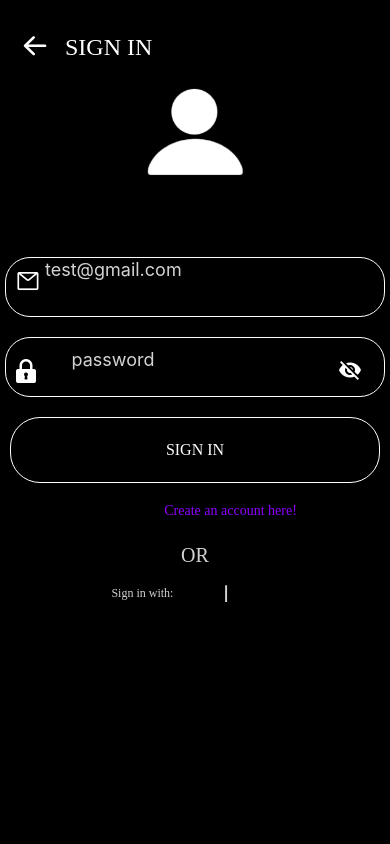
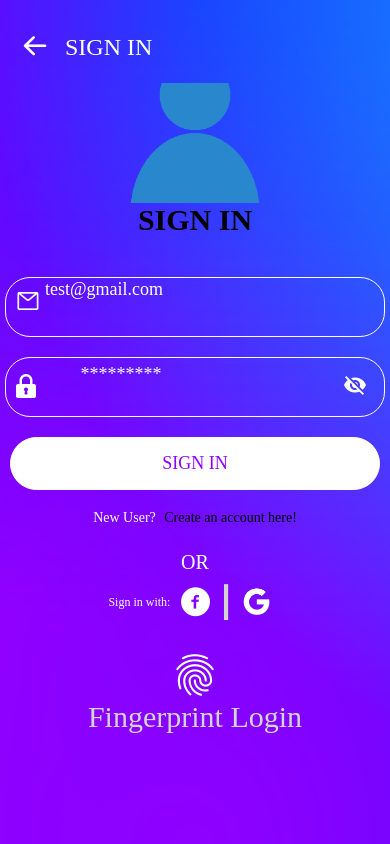
Before and after one commit to emmyCode4495/phodds_project, a React Native app: screen /Login in a window 390 px wide. Built offline with nearby package versions, Linux system fonts and the light colour scheme.

Commit message:
Reconfigured the signin and sign up pages

```diff
--- a/App.js
+++ b/App.js
@@ -4,17 +4,12 @@ import { StatusBar, View,StyleSheet } from 'react-native';
 import React from 'react';
 import colors from './src/constants/Colors';
 
-import RegisterScreen from './src/screens/authScreens/LoginScreen';
+import RegisterScreen from './src/screens/authScreens/RegisterScreen';
+import LoginScreen from './src/screens/authScreens/LoginScreen';
 import AppStack from '../phodds/src/navigation/AppStack'
 import AuthStack from '../phodds/src/navigation/AuthStack'
 import { NavigationContainer } from '@react-navigation/native';
 import RootNavigator from '../phodds/src/navigation/RootNavigator'
-
-function Home(){
-    return(
-        <AuthStack />
-    );
-}
 
 export default function App(){
     return(
@@ -23,7 +18,7 @@ export default function App(){
         barStyle="light content"
         backgroundColor= {colors.main}/>
         {/* <RootNavigator /> */}
-        <RegisterScreen/>
+        <LoginScreen/>
         </View>
     )
 }
--- a/src/screens/authScreens/LoginScreen.js
+++ b/src/screens/authScreens/LoginScreen.js
@@ -21,9 +21,14 @@ import LockedIcon from 'react-native-vector-icons/Fontisto'
 import colors from '../../constants/Colors';
 import {Formik} from "formik"
 
-function RegisterScreen({navigation}) {
+function LoginScreen({navigation}) {
   return (
+      <ImageBackground
+        source={require('../../../assets/images/drawerHeaderBackground.png')}
+        style={{flex:1,width:null,height:null}}
+      >
     <View style={styles.view1}>
+
       <View style={styles.container}>
         <View style={styles.IconStyle}>
             <ArrowIcon
@@ -41,7 +46,7 @@ function RegisterScreen({navigation}) {
       <View style={styles.view2}>
           <ImageBackground
             style={styles.imageBackgroundStyle}
-              source={require('../../../assets/images/profile.png')}
+              source={require('../../../assets/images/loginProfile.png')}
             />
             <Text style={styles.signupTxt}>SIGN IN</Text>
         </View>
@@ -62,8 +67,8 @@ function RegisterScreen({navigation}) {
               <View style={styles.emailStyle}>
                   <TextInput
                   placeholder='test@gmail.com'
-                  color={colors.main}
-                  placeholderTextColor={colors.lightGrey}
+                  color={colors.white}
+                  placeholderTextColor={colors.white}
                   style={styles.emailTextInput}
                   />
               </View>
@@ -83,9 +88,9 @@ function RegisterScreen({navigation}) {
 
               <View style={styles.emailStyle}>
                   <TextInput
-                  placeholder='password'
-                  color={colors.main}
-                  placeholderTextColor={colors.lightGrey}
+                  placeholder='*********'
+                  color={colors.white}
+                  placeholderTextColor={colors.white}
                   style={styles.emailTextInput}
                   autoFocus={false}
                   />
@@ -126,22 +131,31 @@ function RegisterScreen({navigation}) {
               size={30}
               style={styles.facebookStyle}
               />
-              <Text style={{fontWeight:'bold', color:colors.lightGrey}}>|</Text>
+              <Text style={{fontWeight:'bold', fontSize:30,color:colors.lightGrey}}>|</Text>
               <Icon
                 name='google'
                 size={30}
                 style={styles.googleStyle}
               />
             </View>
+            <View style={styles.biometricStyle}>
+              <PhoneIcons
+              name="fingerprint"
+              color={colors.white}
+              size={50}
+              />
+            <Text style={styles.biometrics}>Fingerprint Login</Text>
+            </View>
             </View>
           )}
         </Formik>
         </ScrollView>
 </View>
+</ImageBackground>
   )
 }
 
-export default RegisterScreen;
+export default LoginScreen;
 
 const styles = StyleSheet.create({
   emailStyle:{
@@ -166,7 +180,7 @@ txtTitle:{
 },
   view1:{
     flex:1,
-    backgroundColor:colors.black,
+
     justifyContent:'center',
 
   },
@@ -178,16 +192,17 @@ txtTitle:{
     justifyContent:"center"
   },
   imageBackgroundStyle:{
-    borderRadius:30,
-    resizeMode:'contain',
     alignItems:'center',
     justifyContent:'center',
-    width:150,
-    height:100
+    width:200,
+
+    height:120
   },
   signupTxt:{
     fontSize:30,
-    fontFamily:"Poppins-Bold"
+    fontFamily:"Pangolin-Regular",
+    color:colors.black,
+    fontWeight:800,
   },
   InputViews:{
     flexDirection:'row',
@@ -211,27 +226,31 @@ txtTitle:{
     marginLeft:5,
     marginRight:5,
     height:60,
-    padding:10
+    padding:5
   },
   email:{
     padding:0,
     marginTop:10,
-    marginLeft:5
+    marginLeft:5,
   },
   email1:{
     padding:0,
     marginTop:10,
     marginRight:12
   },
+  passwordTextInput:{
+    fontSize:18,
+    color:colors.white
+  },
   emailTextInput:{
     fontSize:18,
-
+    fontFamily:"Roboto-Regular"
   },
   buttonStyle:{
   borderWidth:1,
   borderColor:colors.white,
   borderRadius:30,
-  backgroundColor:colors.black
+  backgroundColor:colors.white
   },
   buttonViewStyle:{
     paddingHorizontal:10,
@@ -239,12 +258,11 @@ txtTitle:{
     width:"100%",
   },
   titleViewStyle:{
-    paddingHorizontal:10,
-    paddingVertical:15,
-    borderRadius:30,
+   paddingHorizontal:5,
+   paddingVertical:7,
     fontFamily:"Poppins-Bold",
-    color:colors.white,
-    fontSize:16
+    color:colors.main,
+    fontSize:18
   },
   newUserViewStyle:{
     flexDirection:'row',
@@ -254,12 +272,13 @@ txtTitle:{
   newUserText:{
     fontFamily:"Poppins-Bold",
     fontSize:14,
+    color:colors.white,
     marginRight:5
   },
   createAccountText:{
     fontFamily:"Poppins-Bold",
     fontSize:14,
-    color:colors.main
+    color:colors.black
   },
   altViewStyle:{
     alignItems:'center',
@@ -267,7 +286,7 @@ txtTitle:{
     marginTop:25,
   },
   altTextStyle:{
-    color:colors.lightGrey,
+    color:colors.white,
     fontFamily:'Poppins-Bold',
     fontSize:20
   },
@@ -280,17 +299,29 @@ txtTitle:{
 
   },
   signInTextStyle:{
-    color:colors.lightGrey,
+    color:colors.white,
     fontFamily:'Poppins-Bold',
     fontSize:12
   },
   facebookStyle:{
     marginRight:10,
-    marginLeft:10
+    marginLeft:10,
+    color:colors.white
   },
   googleStyle:{
     marginRight:10,
-    marginLeft:10
+    marginLeft:10,
+    color:colors.white
+  },
+  biometricStyle:{
+    justifyContent:'center',
+    alignItems:"center",
+    marginTop:20
+  },
+  biometrics:{
+    fontSize:30,
+    fontFamily:'Roboto-Bold',
+    color:colors.lightGrey
   }
 
 })
--- a/src/screens/authScreens/RegisterScreen.js
+++ b/src/screens/authScreens/RegisterScreen.js
@@ -20,9 +20,14 @@ import LockedIcon from 'react-native-vector-icons/Fontisto'
 
 import colors from '../../constants/Colors';
 import {Formik} from "formik"
+import { color } from 'react-native-elements/dist/helpers'
 
 function RegisterScreen({navigation}) {
   return (
+    <ImageBackground
+    source={require('../../../assets/images/drawerHeaderBackground.png')}
+    style={{flex:1,width:null,height:null}}
+    >
     <View style={styles.view1}>
       <View style={styles.container}>
         <View style={styles.IconStyle}>
@@ -40,10 +45,9 @@ function RegisterScreen({navigation}) {
       <ScrollView keyboardShouldPersistTaps='always'>
       <View style={styles.view2}>
       <ImageBackground
-         style={styles.imageBackgroundStyle}
-         color={colors.lightGrey}
-          source={require('../../../assets/images/profile.png')}
-        />
+            style={styles.imageBackgroundStyle}
+              source={require('../../../assets/images/loginProfile.png')}
+            />
         <Text style={styles.signupTxt}>SIGN UP</Text>
         </View>
         <Formik>
@@ -64,7 +68,7 @@ function RegisterScreen({navigation}) {
                   <TextInput
                   placeholder='John Doe'
                   color={colors.main}
-                  placeholderTextColor={colors.lightGrey}
+                  placeholderTextColor={colors.white}
                   style={styles.emailTextInput}
                   autoFocus={true}
                   />
@@ -85,7 +89,7 @@ function RegisterScreen({navigation}) {
                   <TextInput
                   placeholder='email'
                   color={colors.main}
-                  placeholderTextColor={colors.lightGrey}
+                  placeholderTextColor={colors.white}
                   style={styles.emailTextInput}
                   />
               </View>
@@ -104,7 +108,7 @@ function RegisterScreen({navigation}) {
               <View style={styles.emailStyle}>
                   <TextInput
                   placeholder='+234 800 000 000'
-                  placeholderTextColor={colors.lightGrey}
+                  placeholderTextColor={colors.white}
                   keyboardType='numeric'
                   color={colors.main}
                   style={styles.emailTextInput}
@@ -127,7 +131,7 @@ function RegisterScreen({navigation}) {
                   <TextInput
                   placeholder='password'
                   color={colors.main}
-                  placeholderTextColor={colors.lightGrey}
+                  placeholderTextColor={colors.white}
                   style={styles.emailTextInput}
                   autoFocus={false}
                   />
@@ -157,7 +161,7 @@ function RegisterScreen({navigation}) {
                   <TextInput
                   placeholder='Confirm password'
                   color={colors.main}
-                  placeholderTextColor={colors.lightGrey}
+                  placeholderTextColor={colors.white}
                   style={styles.emailTextInput}
                   />
               </View>
@@ -181,6 +185,7 @@ function RegisterScreen({navigation}) {
         </Formik>
         </ScrollView>
 </View>
+</ImageBackground>
   )
 }
 
@@ -196,7 +201,7 @@ const styles = StyleSheet.create({
   container:{
     flexDirection:'row',
     marginTop:30,
-    paddingHorizontal:20,
+    paddingHorizontal:15,
 },
 headerText:{
 marginLeft:15,
@@ -209,20 +214,18 @@ txtTitle:{
   color:colors.white
 },
   view1:{
-    flex:1,
-    backgroundColor:colors.black,
     justifyContent:'center',
-
   },
   view2:{
     flex:1,
-    paddingHorizontal:20,
-    paddingVertical:20,
+    paddingHorizontal:10,
+    paddingVertical:10,
     alignItems:'center',
     justifyContent:"center"
   },
   imageBackgroundStyle:{
     borderRadius:30,
+    marginTop:5,
     resizeMode:'contain',
     alignItems:'center',
     justifyContent:'center',
@@ -274,7 +277,7 @@ txtTitle:{
   borderWidth:1,
   borderColor:colors.white,
   borderRadius:30,
-  backgroundColor:colors. black
+  backgroundColor:colors.white
   },
   buttonViewStyle:{
     paddingHorizontal:10,
@@ -282,11 +285,10 @@ txtTitle:{
     width:"100%",
   },
   titleViewStyle:{
-    paddingHorizontal:10,
-    paddingVertical:15,
-    borderRadius:30,
+    paddingHorizontal:5,
+    paddingVertical:5,
     fontFamily:"Poppins-Bold",
-    color:colors.white,
+    color:colors.main,
     fontSize:16
   },
   newUserViewStyle:{
@@ -297,12 +299,14 @@ txtTitle:{
   newUserText:{
     fontFamily:"Poppins-Bold",
     fontSize:14,
-    marginRight:5
+    marginRight:5,
+    color:colors.white
   },
   createAccountText:{
     fontFamily:"Poppins-Bold",
     fontSize:14,
-    color:colors.main
+    color:colors.black,
+    fontWeight:800
   }
 
 })
```
Also changed, not shown: assets/androidLogos/samsung.png (deleted), assets/images/loginProfile.png (added).
